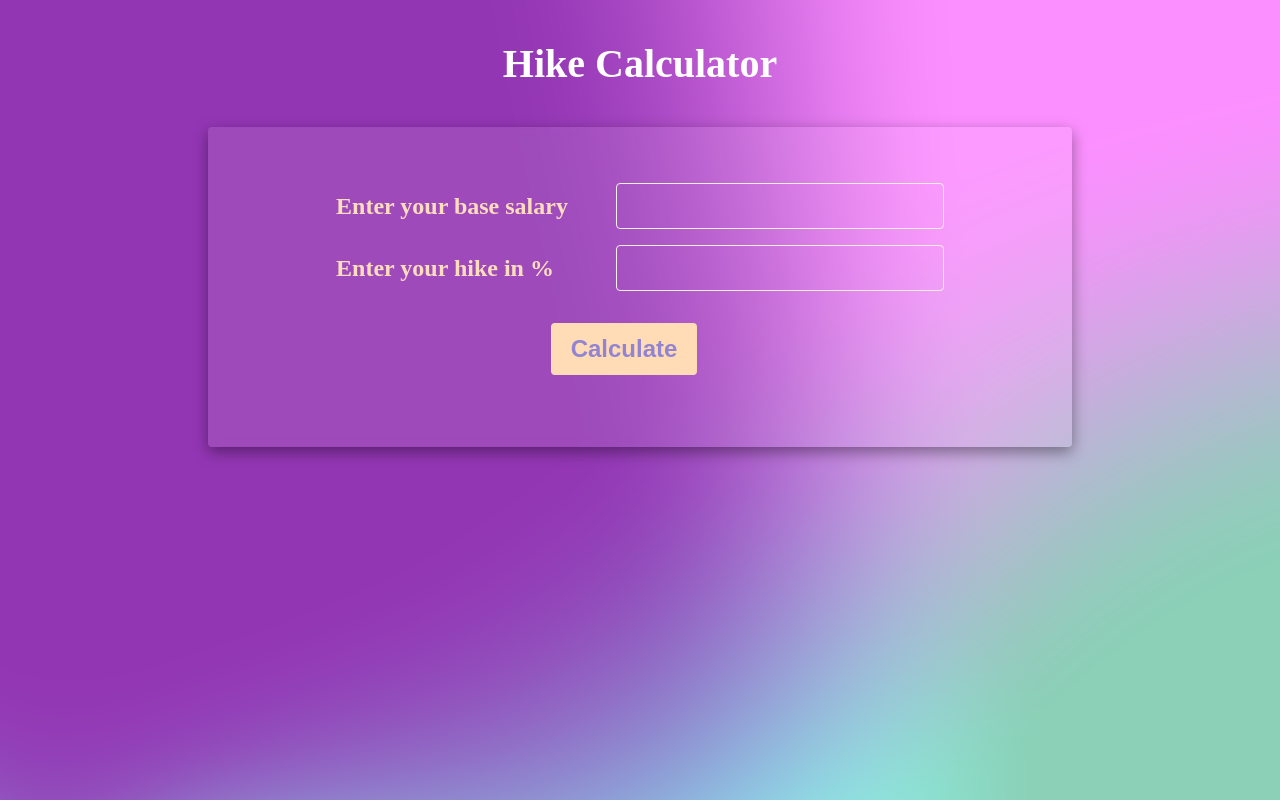
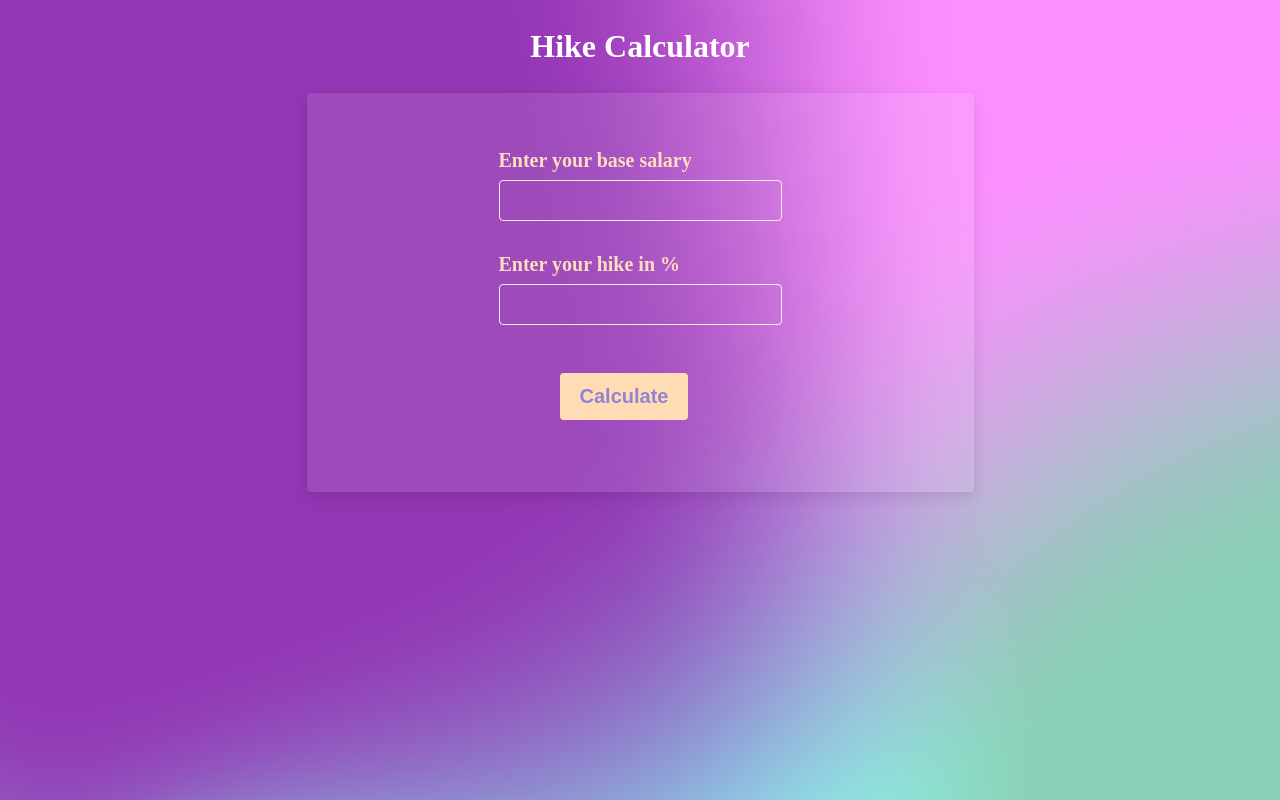
Before and after one commit to rakshian24/pwa-hike-calci, a plain HTML site: page index.html in a window 1280 px wide. Drawn offline with Linux system fonts and the light colour scheme.

Commit message:
made app responsive

```diff
--- a/index.html
+++ b/index.html
@@ -47,12 +47,12 @@
 
             <!-- this is the third row -->
             <div id="result-container">
-                <div class="row">
+                <div class="row salary-row">
                     <div class="app-text">
                         Your estimated base salary is <span class="app-text salary" id="newBaseSalary"></span>
                     </div>
                 </div>
-                <div class="row">
+                <div class="row salary-row">
                     <div class="app-text">
                         Your estimated take home salary <span class="app-text salary" id="newTakeHomeSalary"></span>
                     </div>
--- a/styles.css
+++ b/styles.css
@@ -6,7 +6,6 @@
 
 body {
     background-image: url('/assets/images/background.png');
-    height: 100vh;
     background-attachment: fixed;
     background-position: right;
     background-repeat: no-repeat;
@@ -17,21 +16,22 @@ body {
     display: flex;
     flex-direction: column;
     align-items: center;
+    height: 100vh;
 }
 
 #title-container {
-    padding: 2.5rem;
+    padding: 1.75rem;
 }
 
 #title {
-    font-size: 2.5rem;
+    font-size: 2rem;
     color: #ffffff;
 }
 
 #app-body {
-    box-shadow: 0 5px 15px rgba(0, 0, 0, 0.4);
+    box-shadow: 0 5px 15px rgba(0, 0, 0, 0.1);
     color: #000;
-    padding: 3rem 8rem;
+    padding: 3rem 5rem;
     border-radius: 4px;
     background-color: rgba(255, 255, 255, .10);
     backdrop-filter: blur(5px);
@@ -39,15 +39,17 @@ body {
 
 .row {
     display: flex;
+    flex-direction: column;
     justify-content: space-between;
     padding-top: 0.5rem;
     padding-bottom: 0.5rem;
-    align-items: center;
+    align-items: flex-start;
+    margin-bottom: 1rem;
 }
 
 .btn {
     padding: 0.75rem 1.25rem;
-    font-size: 1.5rem;
+    font-size: 1.25rem;
     font-weight: 600;
     outline: none;
     border: none;
@@ -72,9 +74,10 @@ body {
 }
 
 .app-text {
-    font-size: 1.5rem;
+    font-size: 1.25rem;
     color: #FEDDBE;
     font-weight: 600;
+    margin-bottom: 8px;
 }
 
 .text-box {
@@ -82,8 +85,7 @@ body {
     border: none;
     background: none;
     border: 1px solid #F5EFE7;
-    font-size: 1.5rem;
-    margin-left: 3rem;
+    font-size: 1.25rem;
     padding-top: 0.5rem;
     padding-bottom: 0.5rem;
     padding-left: 0.5rem;
@@ -113,3 +115,27 @@ input::-webkit-inner-spin-button {
     justify-content: center;
     padding: 1.5rem 0;
 }
+
+.salary-row{
+    margin-bottom: 0px;
+}
+
+/** Breakpoints:
+  sm: min-width: 640px;
+  md: min-width: 768px;
+  lg: min-width: 1024px;
+  xl: min-width: 1280px;
+  2xl: min-width: 1536px;
+**/
+
+@media (min-width: 768px) {
+    #app-body {
+        padding: 3rem 7rem;
+    }
+}
+
+@media (min-width: 1280px) {
+    #app-body {
+        padding: 3rem 12rem;
+    }
+}
```
